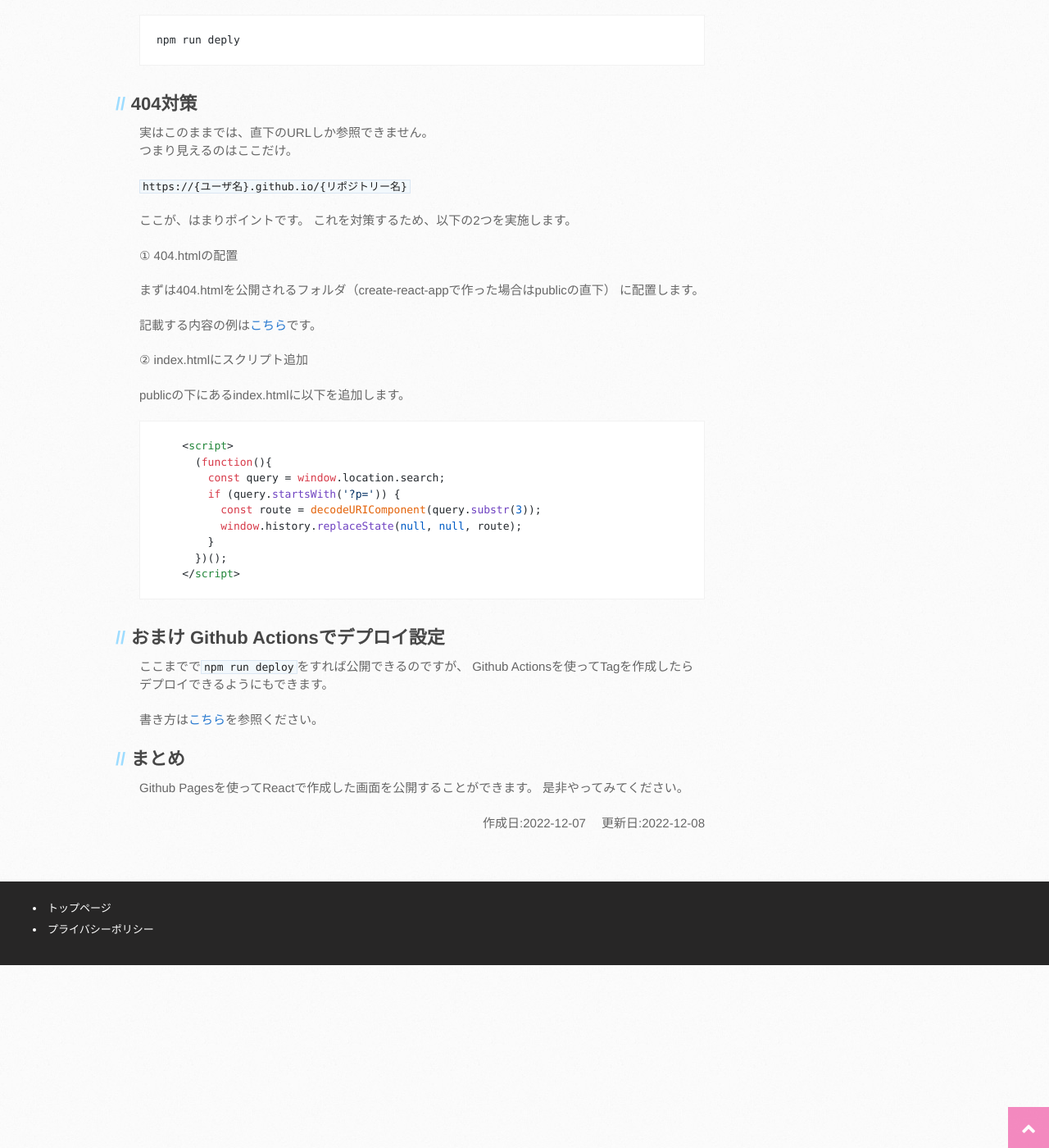
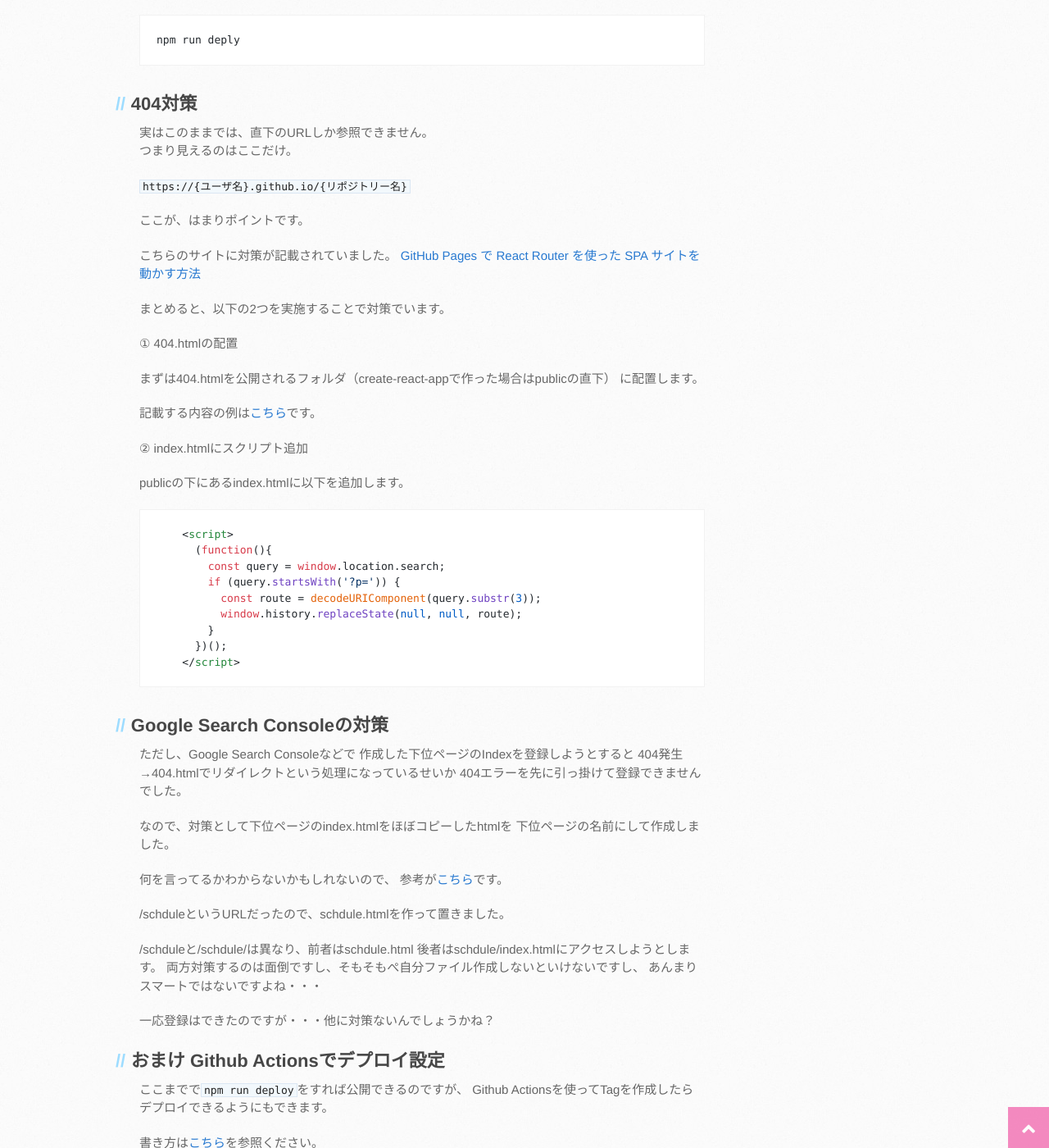
Before and after one commit to mtaketani113/mtaketani113.github.io, a Jekyll site: the page built from it/github/githubPagesForReact.md, in a window 1280 px wide and 1400 px high, scrolled down 1129 px. Shown: the whole window at 82% size. Built offline with Jekyll 4.4.1, drawn with Linux system fonts in a browser that asks for light colours; nearby versions of some CDN libraries; comment, search, counter and statistics services are not loaded; the repository's description, which GitHub fills in, is left out; some of the changed text lies outside the part shown.

Commit message:
404対策について追記

````diff
--- a/it/github/githubPagesForReact.md
+++ b/it/github/githubPagesForReact.md
@@ -4,7 +4,7 @@ title: Github PagesにReactで作成したページを公開
 description: 少しはまったので、Github PagesにReactで作成したページを公開する方法を記載します。
 category: github
 created_at: 2022-12-07
-last_modifeid_at: 2022-12-08
+last_modifeid_at: 2022-12-15
 ---
 
 少しはまったので、Github PagesにReactで作成したページを公開する方法を備忘録としても記載します。
@@ -55,7 +55,11 @@ npm run deply
 `https://{ユーザ名}.github.io/{リポジトリー名}`
 
 ここが、はまりポイントです。
-これを対策するため、以下の2つを実施します。
+
+こちらのサイトに対策が記載されていました。
+[GitHub Pages で React Router を使った SPA サイトを動かす方法](https://maku.blog/p/9u8it5f/)
+
+まとめると、以下の2つを実施することで対策でいます。
 
 ① 404.htmlの配置
 
@@ -80,6 +84,27 @@ publicの下にあるindex.htmlに以下を追加します。
     </script>
 ```
 
+## Google Search Consoleの対策
+
+ただし、Google Search Consoleなどで
+作成した下位ページのIndexを登録しようとすると
+404発生→404.htmlでリダイレクトという処理になっているせいか
+404エラーを先に引っ掛けて登録できませんでした。
+
+なので、対策として下位ページのindex.htmlをほぼコピーしたhtmlを
+下位ページの名前にして作成しました。
+
+何を言ってるかわからないかもしれないので、
+参考が[こちら](https://github.com/mtaketani113/omu-karate-page/blob/main/public/schedule.html)です。
+
+/schduleというURLだったので、schdule.htmlを作って置きました。
+
+/schduleと/schdule/は異なり、前者はschdule.html 後者はschdule/index.htmlにアクセスしようとします。
+両方対策するのは面倒ですし、そもそもぺ自分ファイル作成しないといけないですし、
+あんまりスマートではないですよね・・・
+
+一応登録はできたのですが・・・他に対策ないんでしょうかね？
+
 ## おまけ Github Actionsでデプロイ設定
 
 ここまでで`npm run deploy`をすれば公開できるのですが、
````
